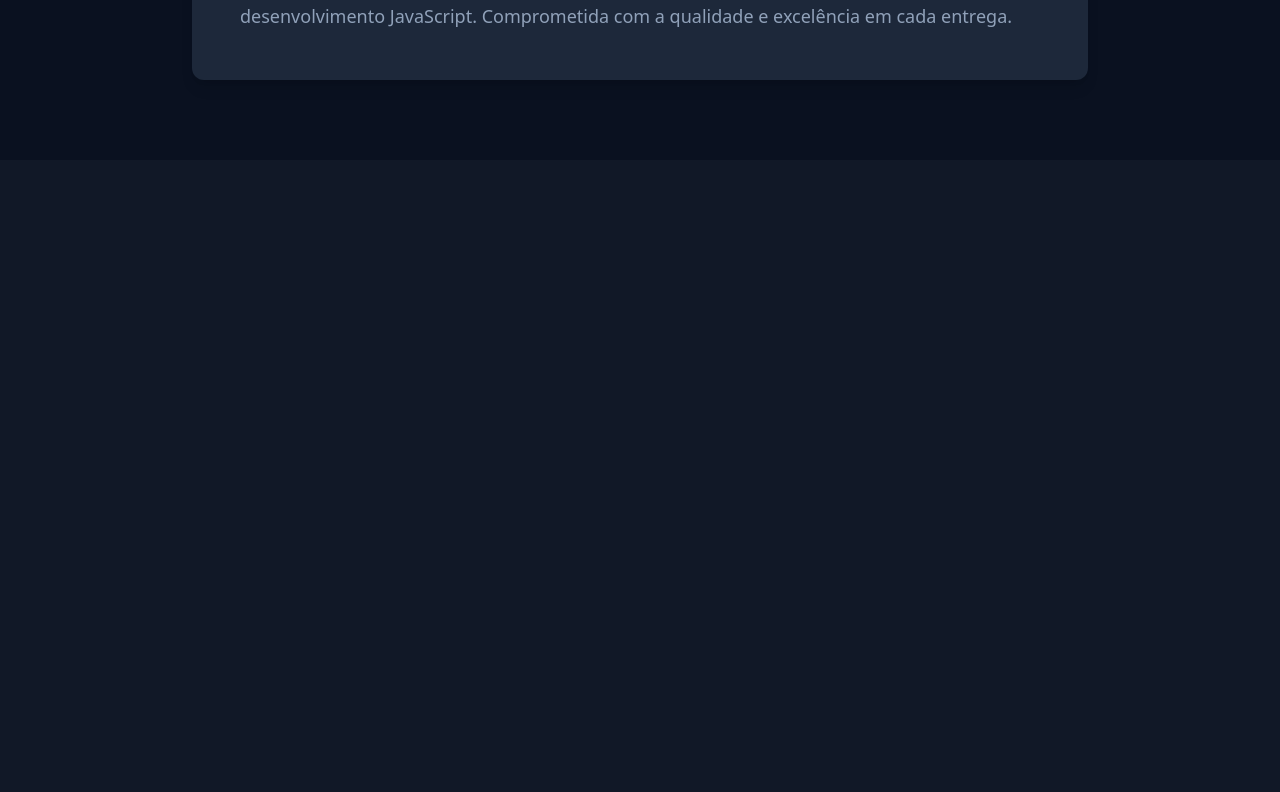
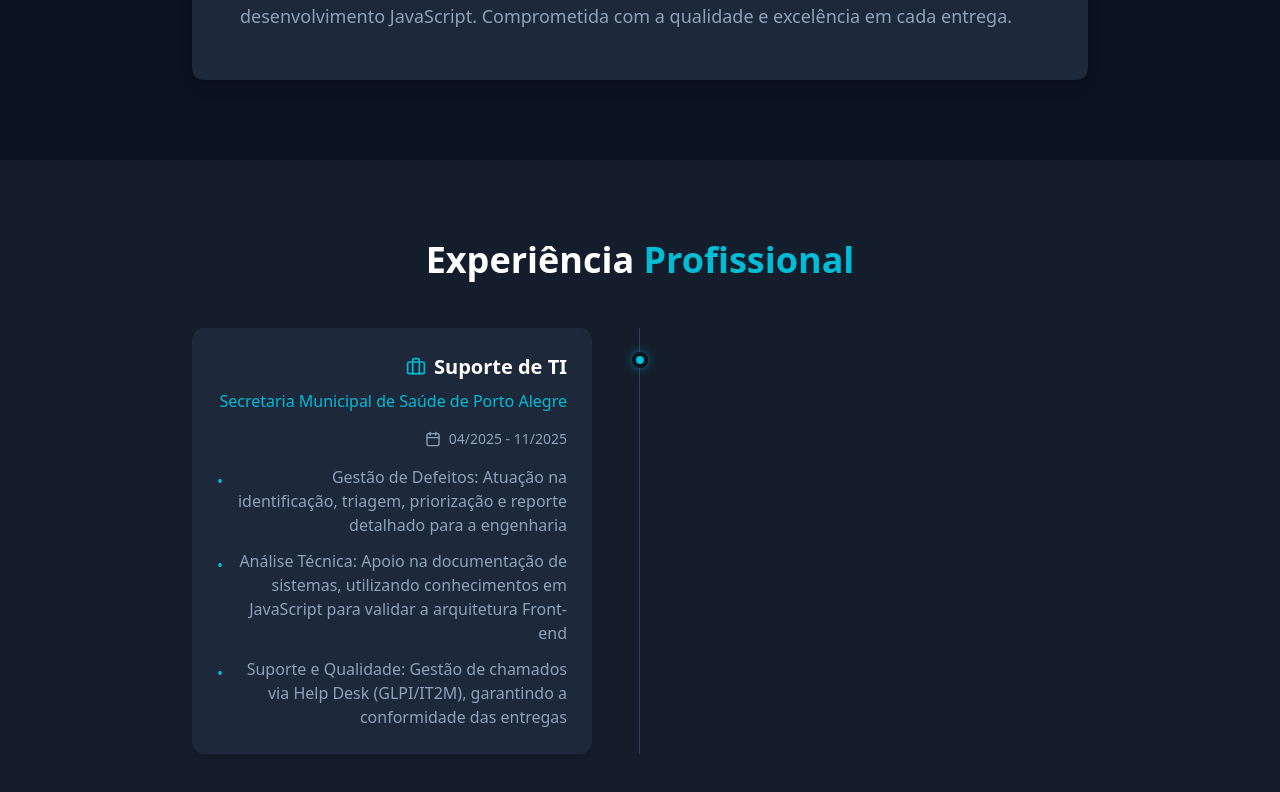
Before and after one commit to adrianemaciel/qa-engineer-portfolio, a React (Vite) app: page / in a window 1280 px wide. Shown: the part 1168-1960 px from the top of the page. Before the commit the page ends 1328 px from the top, so only its background shows below. Built offline with nearby package versions, Linux system fonts and the light colour scheme.

Commit message:
feat: add Experience component and integrate it into App layout

```diff
--- a/src/App.jsx
+++ b/src/App.jsx
@@ -1,11 +1,13 @@
 import Hero from "./components/Hero";
 import About from "./components/About";
+import Experience from "./components/Experience";
 
 function App() {
   return (
     <div className="min-h-screen">
       <Hero />
       <About />
+      <Experience />
     </div>
   );
 }
--- /dev/null
+++ b/src/components/Experience.jsx
@@ -0,0 +1,66 @@
+import { Briefcase, Calendar } from "lucide-react";
+
+const Experience = () => {
+  return (
+    <section id="experience" className="py-20 px-6 bg-[#1d283a4d]">
+      <div className="max-w-4xl mx-auto">
+        <h2 className="text-3xl md:text-4xl font-bold mb-12 text-center text-white">
+          Experiência <span className="text-[#00bcd4]">Profissional</span>
+        </h2>
+
+        <div className="relative">
+          <div className="absolute left-0 md:left-1/2 top-0 bottom-0 w-px bg-slate-700 md:-ml-px"></div>
+
+          <div className="relative mb-8 md:mb-0 md:flex md:items-center md:justify-end md:w-1/2 md:pr-12 md:text-right">
+            <div className="bg-[#1d283a] border border-slate-800 rounded-xl p-6 ml-8 md:ml-0 hover:border-[#00bcd4]/50 transition-colors shadow-lg">
+              <div className="flex items-center gap-2 mb-2 md:justify-end">
+                <Briefcase className="h-5 w-5 text-[#00bcd4]" />
+                <h3 className="text-xl font-semibold text-white">
+                  Suporte de TI
+                </h3>
+              </div>
+
+              <p className="text-[#00bcd4] font-medium mb-4">
+                Secretaria Municipal de Saúde de Porto Alegre
+              </p>
+
+              <div className="flex items-center gap-2 text-sm text-slate-400 mb-4 md:justify-end">
+                <Calendar className="h-4 w-4" />
+                <span>04/2025 - 11/2025</span>
+              </div>
+
+              <ul className="space-y-3 text-slate-400">
+                <li className="flex items-start gap-2">
+                  <span className="text-[#00bcd4] mt-1">•</span>
+                  <span>
+                    Gestão de Defeitos: Atuação na identificação, triagem,
+                    priorização e reporte detalhado para a engenharia
+                  </span>
+                </li>
+                <li className="flex items-start gap-2">
+                  <span className="text-[#00bcd4] mt-1">•</span>
+                  <span>
+                    Análise Técnica: Apoio na documentação de sistemas,
+                    utilizando conhecimentos em JavaScript para validar a
+                    arquitetura Front-end
+                  </span>
+                </li>
+                <li className="flex items-start gap-2">
+                  <span className="text-[#00bcd4] mt-1">•</span>
+                  <span>
+                    Suporte e Qualidade: Gestão de chamados via Help Desk
+                    (GLPI/IT2M), garantindo a conformidade das entregas
+                  </span>
+                </li>
+              </ul>
+            </div>
+
+            <div className="absolute left-0 md:left-auto md:right-0 top-6 w-4 h-4 bg-[#00bcd4] rounded-full border-4 border-[#0a1120] -ml-2 md:-mr-2 shadow-[0_0_10px_rgba(0,188,212,0.5)]"></div>
+          </div>
+        </div>
+      </div>
+    </section>
+  );
+};
+
+export default Experience;
```
